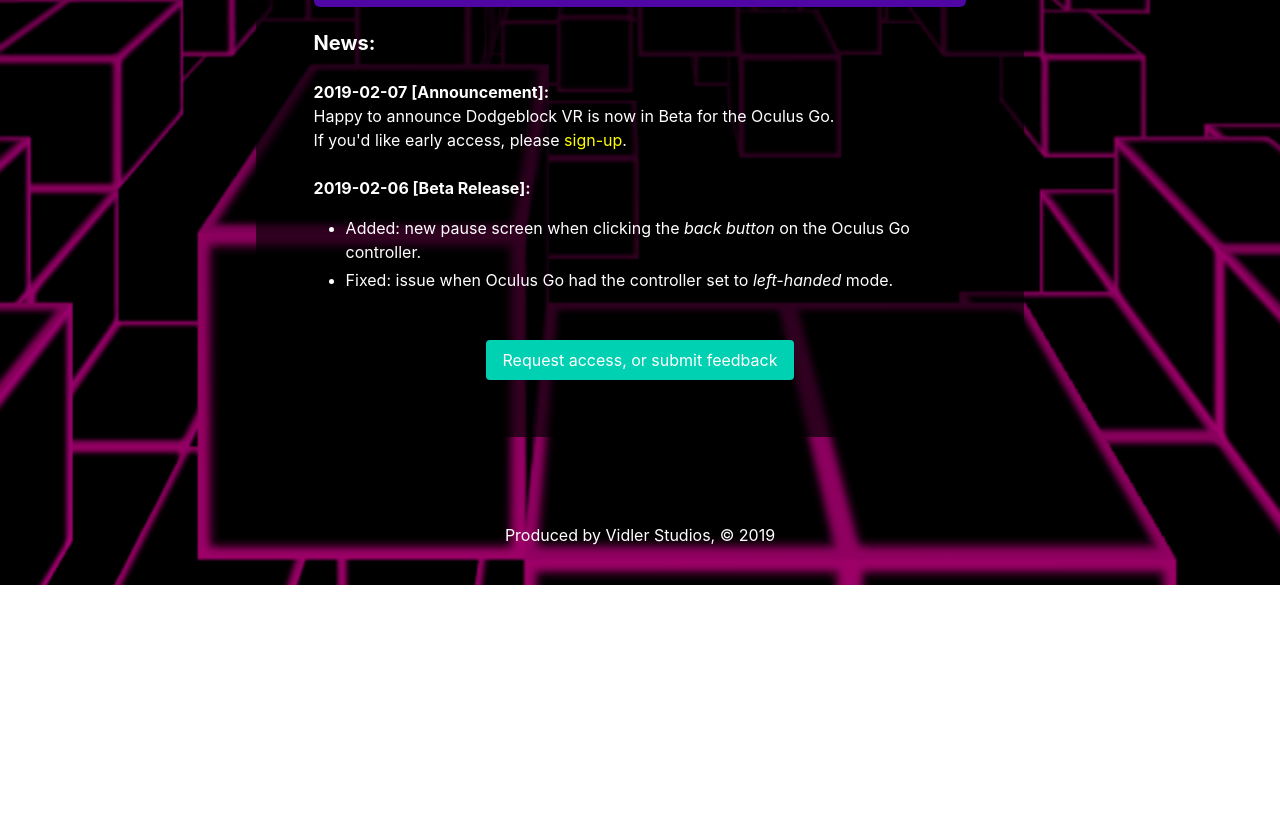
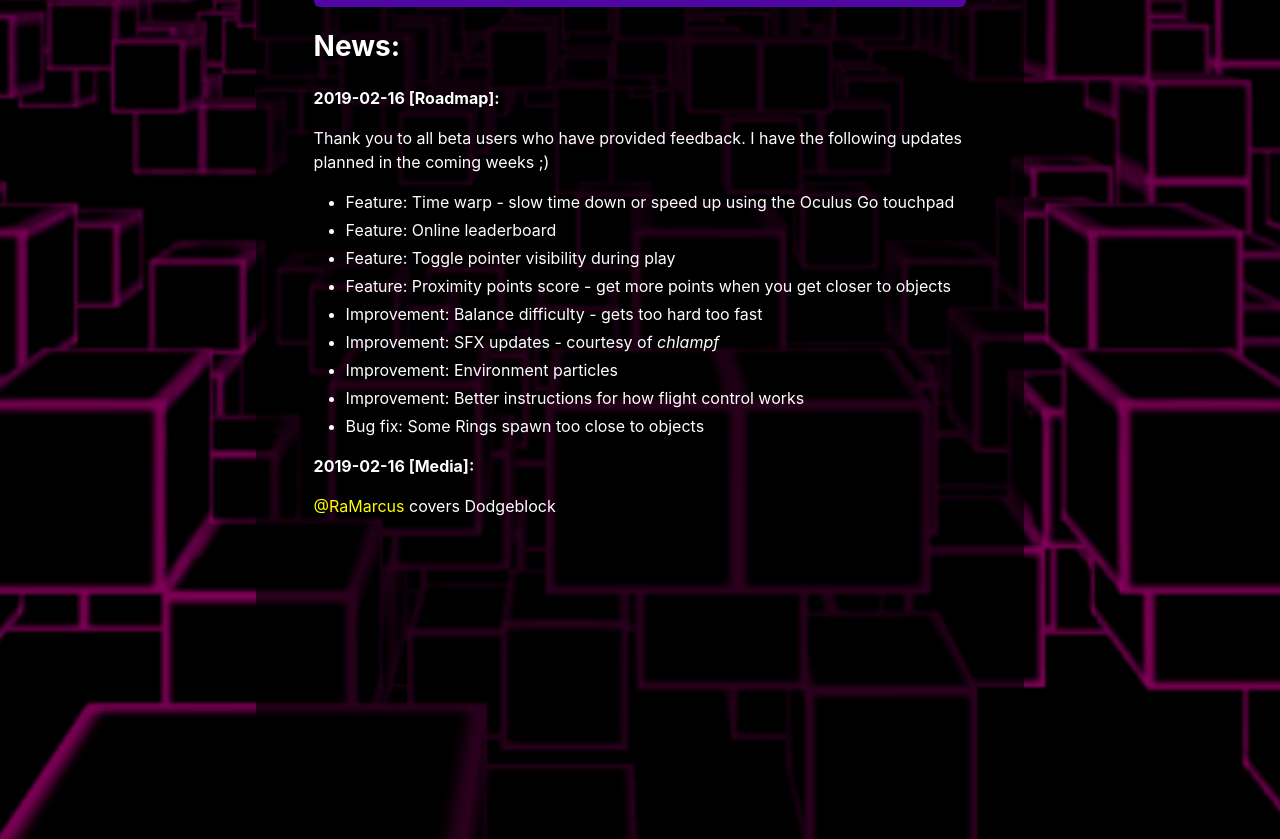
Before and after one commit to jamesvidler/DodgeBlock-Website, a React (Create React App) app: page / in a window 1280 px wide. Shown: the part 880-1719 px from the top of the page. Before the commit the page ends 1465 px from the top, so only its background shows below. Built offline with nearby package versions, Linux system fonts and the light colour scheme; a web font is replaced by a local one.

Commit message:
updated news

```diff
--- a/src/App.js
+++ b/src/App.js
@@ -51,18 +51,52 @@
                         </div>
 
 
-                        <div className="releases">
+                        <div className="releases content">
                             <h2 class="subtitle">
                                 <b>News:</b>
                             </h2>
+
+                            <p>
+                                <b>2019-02-16 [Roadmap]:</b>
+                            </p>
+                            <p>Thank you to all beta users who have provided feedback. I have the following updates planned in the coming weeks ;)</p>
+                            <ul>
+
+                                <li>Feature: Time warp - slow time down or speed up using the Oculus Go touchpad</li>
+                                <li>Feature: Online leaderboard</li>
+                                <li>Feature: Toggle pointer visibility during play</li>
+                                <li>Feature: Proximity points score - get more points when you get closer to objects</li>
+                                <li>Improvement: Balance difficulty - gets too hard too fast</li>
+                                <li>Improvement: SFX updates - courtesy of <i>chlampf</i></li>
+                                <li>Improvement: Environment particles</li>
+                                <li>Improvement: Better instructions for how flight control works</li>
+                                <li>Bug fix: Some Rings spawn too close to objects </li>
+                            </ul>
+
+                            <p>
+                                <b>2019-02-16 [Media]:</b>
+                            </p>
+                            <p><a href="https://www.youtube.com/channel/UCp3cAkD4fmswPyVy1hWIg8g" target="_blank">@RaMarcus</a> covers Dodgeblock</p>
+                            <div className="youtube-container">
+                                <div className="youtube">
+                                    <YouTube
+                                        videoId="m4AdORl_Hg0"
+                                        opts={opts}
+                                        onReady={this._onReady}
+                                    />
+                                </div>
+                            </div>
+                            <p>&nbsp;</p>
+
                             <p>
                                 <b>2019-02-07 [Announcement]:</b>
                             </p>
                             <p>Happy to announce Dodgeblock VR is now in Beta for the Oculus Go. <br/> If you'd like early access, please <a href="https://forms.office.com/Pages/ResponsePage.aspx?id=YpW2sDEzL0OUhERV1gX7c1ydkbxQFU9PrWOu7c3jAB1UQkRLS0NCVE9JREQxODBGWDlNNUlPSEtGNC4u" target="_blank">sign-up</a>.</p>
                             <p>&nbsp;</p>
+
                             <div className="content">
                                 <p>
-                                    <b>2019-02-06 [Beta Release]:</b>
+                                    <b>2019-02-06 [Beta Release, v0.3]:</b>
                                 </p>
                                 <ul>
                                     <li>Added: new pause screen when clicking the <i>back button</i> on the Oculus Go controller. </li>
--- a/src/sass/mystyles.scss
+++ b/src/sass/mystyles.scss
@@ -34,7 +34,7 @@
 }
 
 .title, .subtitle {
-    color: white;
+    color: white!important;
 }
 
 .subtitle {
```
